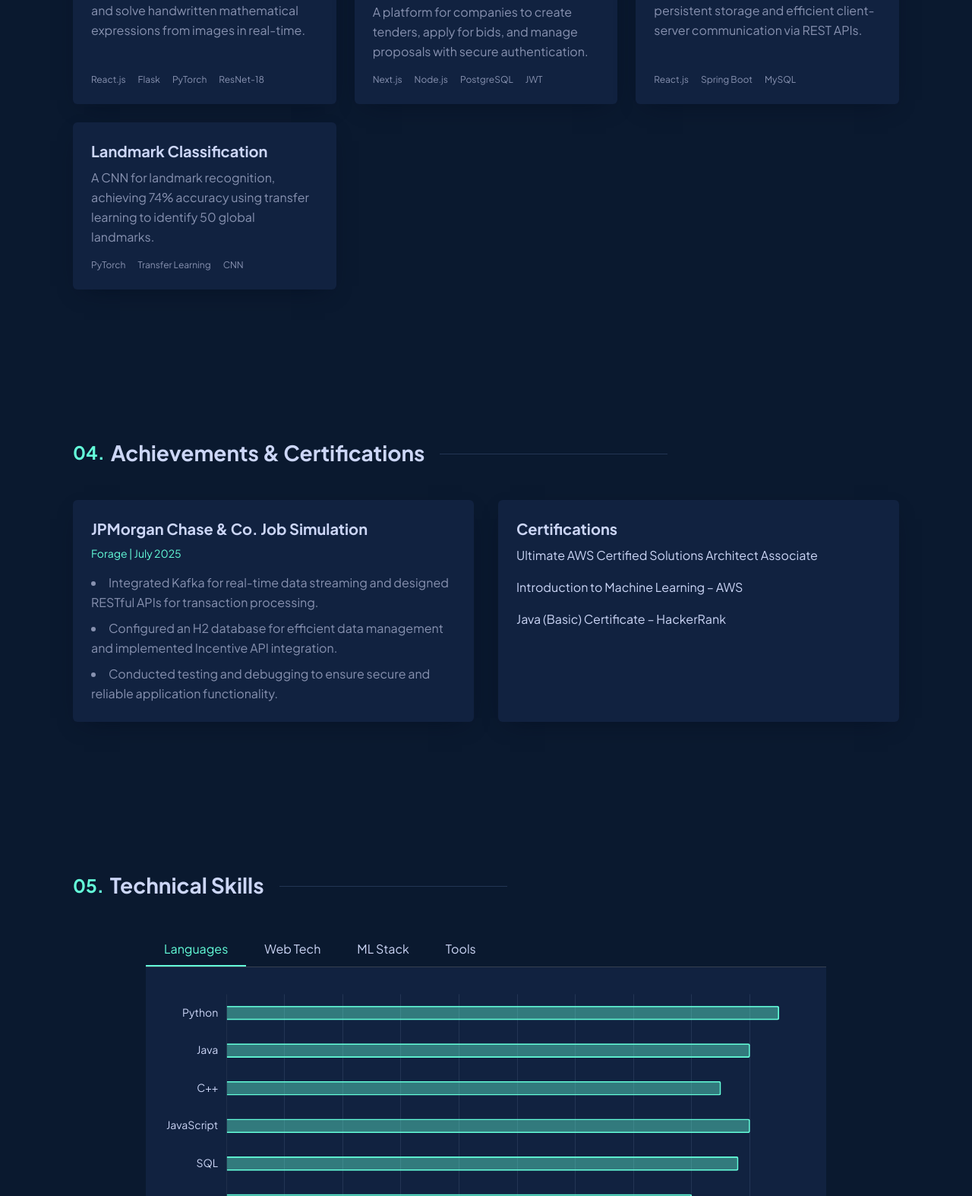
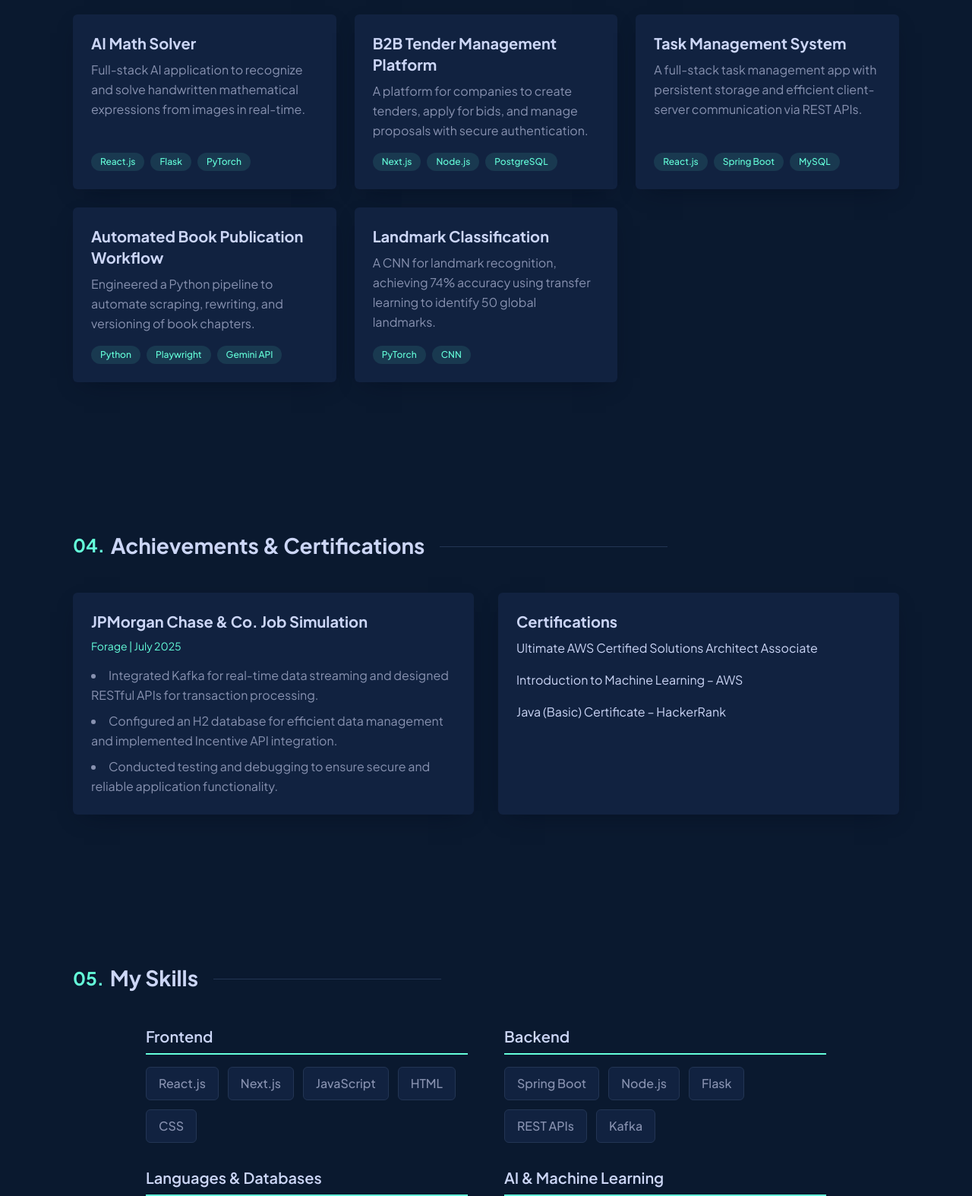
Before and after one commit to UmeshRaju/portfolio, a plain HTML site: page index.html in a window 1280 px wide. Shown: the part 2136-3710 px from the top of the page at 76% size. Drawn offline with nearby package versions, Linux system fonts and the light colour scheme.

Commit message:
Update index.html
redesigned the technical skills section

```diff
--- a/index.html
+++ b/index.html
@@ -22,16 +22,16 @@
         1. Hero: A strong, immediate statement of identity and value proposition.
         2. About: A concise narrative to build personal connection.
         3. Experience: Chronological proof of professional capability.
-        4. Projects: A grid-based showcase of key work.
-        5. Achievements: A new section to highlight the JPMC simulation and certifications with interactive links.
-        6. Skills: A redesigned, interactive tabbed dashboard for technical abilities.
+        4. Projects: A redesigned grid-based showcase where skills are directly tied to project outcomes.
+        5. Achievements: Highlights certifications and the JPMC simulation.
+        6. Skills: A new, visually organized grid of skill tags inspired by user feedback.
         7. Contact: A clear and direct call-to-action.
         This structure is optimized for recruiter engagement, presenting the most critical information in a visually compelling and easily navigable format.
     -->
     <!--
         Visualization & Content Choices:
-        - Report Info: Technical Skills List -> Goal: Organize & Inform -> Viz/Presentation Method: Interactive Tabbed Interface with Horizontal Bar Charts -> Interaction: Click tabs to switch displayed chart -> Justification: Modernizes the UI, saves vertical space, and allows focused exploration of skill categories. -> Library/Method: Chart.js (Canvas), Vanilla JS for tab logic.
-        - Report Info: Projects/Experience -> Goal: Organize & Detail -> Viz/Presentation Method: Elevated, glassmorphism-inspired cards -> Interaction: Subtle lift-and-glow on hover -> Justification: Modern UI pattern that makes each item feel distinct and important. -> Library/Method: Tailwind CSS, Vanilla JS for animations.
+        - Report Info: Projects/Experience -> Goal: Organize & Detail -> Viz/Presentation Method: Elevated cards with prominent technology tags -> Interaction: Subtle lift-and-glow on hover -> Justification: Modern UI pattern that directly links skills to tangible projects, which is highly effective for recruiters. -> Library/Method: Tailwind CSS.
+        - Report Info: Technical Skills List -> Goal: Provide a quick keyword reference -> Viz/Presentation Method: A categorized grid of skill "pills" or "tags" -> Interaction: None, designed for maximum scannability -> Justification: Complements the project section by providing a simple, honest list of competencies without ambiguous ratings. -> Library/Method: Tailwind CSS.
         - Report Info: Certifications -> Goal: Provide Proof & Interact -> Viz/Presentation Method: Clickable list items with hover animations -> Interaction: Hover to animate, click to open certificate link in new tab -> Justification: Provides verifiable proof of credentials in an engaging, non-intrusive way. -> Library/Method: HTML `<a>` tags, CSS transitions.
     -->
     <!-- CONFIRMATION: NO SVG graphics used. NO Mermaid JS used. -->
@@ -82,12 +82,6 @@
             transform: translateY(-7px);
             box-shadow: 0 20px 30px -15px rgba(2,12,27,0.7);
         }
-        .chart-container {
-            position: relative;
-            width: 100%;
-            height: 320px;
-            max-height: 350px;
-        }
         .fade-in-section {
             opacity: 0;
             transform: translateY(20px);
@@ -96,14 +90,6 @@
         .fade-in-section.is-visible {
             opacity: 1;
             transform: translateY(0);
-        }
-        .skill-tab {
-            border-bottom: 2px solid transparent;
-            transition: all 0.3s ease;
-        }
-        .skill-tab.active {
-            color: #64ffda;
-            border-bottom-color: #64ffda;
         }
         .certificate-link {
             display: block;
@@ -116,6 +102,19 @@
         .certificate-link:hover {
             color: #64ffda;
             background-color: rgba(100, 255, 218, 0.1);
+        }
+        .tech-tag {
+            background-color: rgba(100, 255, 218, 0.1);
+            color: #64ffda;
+        }
+        .skill-pill {
+            background-color: #112240;
+            border: 1px solid #233554;
+            transition: all 0.3s ease;
+        }
+        .skill-pill:hover {
+            transform: translateY(-3px);
+            border-color: #64ffda;
         }
     </style>
 </head>
@@ -184,6 +183,11 @@
                                         <p class="text-sm">Intermediate Education</p>
                                         <p class="text-xs text-slate">2019 - 2021 | 95.3%</p>
                                     </div>
+                                    <div>
+                                        <h4 class="font-bold text-light-slate">Narayana E-Techno School</h4>
+                                        <p class="text-sm">SSC (10th Class)</p>
+                                        <p class="text-xs text-slate">May 2019 | CGPA: 9.8 / 10.0</p>
+                                    </div>
                                 </div>
                             </div>
                         </div>
@@ -200,9 +204,9 @@
                         <h3 class="text-xl font-bold text-light-slate">Software Developer – Capstone Project</h3>
                         <p class="text-lg text-slate mb-4">Puducherry Technological University</p>
                         <ul class="list-disc list-inside space-y-2 text-md">
-                            <li>Led a team in developing the "AI Math Solver," a full-stack AI platform, as a core requirement for the B.Tech degree.</li>
-                            <li>Architected a deep learning pipeline using ResNet-18, GAT, and a Transformer decoder for high-accuracy image-to-LaTeX conversion.</li>
-                            <li>Achieved a 59.57% Expression Recognition Rate on the challenging CROHME 2019 dataset.</li>
+                            <li>Led a team to develop this capstone project, fulfilling a core requirement for the B.Tech in Computer Science degree.</li>
+                            <li>Architected a full-stack AI platform that recognizes and solves complex handwritten mathematical expressions in real-time.</li>
+                            <li>Engineered a ResNet-18, GAT, and Transformer pipeline, achieving a **59.57% ExpRate** on the CROHME2019 dataset.</li>
                         </ul>
                      </div>
                 </div>
@@ -214,29 +218,45 @@
                     <div class="card-base rounded-md p-6 flex flex-col">
                         <h3 class="text-xl font-bold mb-2 text-light-slate">AI Math Solver</h3>
                         <p class="text-slate mb-4 flex-grow">Full-stack AI application to recognize and solve handwritten mathematical expressions from images in real-time.</p>
-                        <div class="flex flex-wrap gap-x-4 gap-y-2 text-xs text-slate mt-auto">
-                            <span>React.js</span><span>Flask</span><span>PyTorch</span><span>ResNet-18</span>
+                        <div class="flex flex-wrap gap-2 text-xs mt-auto">
+                            <span class="tech-tag font-medium py-1 px-3 rounded-full">React.js</span>
+                            <span class="tech-tag font-medium py-1 px-3 rounded-full">Flask</span>
+                            <span class="tech-tag font-medium py-1 px-3 rounded-full">PyTorch</span>
                         </div>
                     </div>
                     <div class="card-base rounded-md p-6 flex flex-col">
                         <h3 class="text-xl font-bold mb-2 text-light-slate">B2B Tender Management Platform</h3>
                         <p class="text-slate mb-4 flex-grow">A platform for companies to create tenders, apply for bids, and manage proposals with secure authentication.</p>
-                        <div class="flex flex-wrap gap-x-4 gap-y-2 text-xs text-slate mt-auto">
-                            <span>Next.js</span><span>Node.js</span><span>PostgreSQL</span><span>JWT</span>
+                        <div class="flex flex-wrap gap-2 text-xs mt-auto">
+                            <span class="tech-tag font-medium py-1 px-3 rounded-full">Next.js</span>
+                            <span class="tech-tag font-medium py-1 px-3 rounded-full">Node.js</span>
+                            <span class="tech-tag font-medium py-1 px-3 rounded-full">PostgreSQL</span>
                         </div>
                     </div>
                     <div class="card-base rounded-md p-6 flex flex-col">
                         <h3 class="text-xl font-bold mb-2 text-light-slate">Task Management System</h3>
                         <p class="text-slate mb-4 flex-grow">A full-stack task management app with persistent storage and efficient client-server communication via REST APIs.</p>
-                        <div class="flex flex-wrap gap-x-4 gap-y-2 text-xs text-slate mt-auto">
-                            <span>React.js</span><span>Spring Boot</span><span>MySQL</span>
+                        <div class="flex flex-wrap gap-2 text-xs mt-auto">
+                            <span class="tech-tag font-medium py-1 px-3 rounded-full">React.js</span>
+                            <span class="tech-tag font-medium py-1 px-3 rounded-full">Spring Boot</span>
+                            <span class="tech-tag font-medium py-1 px-3 rounded-full">MySQL</span>
+                        </div>
+                    </div>
+                     <div class="card-base rounded-md p-6 flex flex-col">
+                        <h3 class="text-xl font-bold mb-2 text-light-slate">Automated Book Publication Workflow</h3>
+                        <p class="text-slate mb-4 flex-grow">Engineered a Python pipeline to automate scraping, rewriting, and versioning of book chapters.</p>
+                        <div class="flex flex-wrap gap-2 text-xs mt-auto">
+                            <span class="tech-tag font-medium py-1 px-3 rounded-full">Python</span>
+                            <span class="tech-tag font-medium py-1 px-3 rounded-full">Playwright</span>
+                            <span class="tech-tag font-medium py-1 px-3 rounded-full">Gemini API</span>
                         </div>
                     </div>
                     <div class="card-base rounded-md p-6 flex flex-col">
                         <h3 class="text-xl font-bold mb-2 text-light-slate">Landmark Classification</h3>
                         <p class="text-slate mb-4 flex-grow">A CNN for landmark recognition, achieving 74% accuracy using transfer learning to identify 50 global landmarks.</p>
-                        <div class="flex flex-wrap gap-x-4 gap-y-2 text-xs text-slate mt-auto">
-                            <span>PyTorch</span><span>Transfer Learning</span><span>CNN</span>
+                        <div class="flex flex-wrap gap-2 text-xs mt-auto">
+                            <span class="tech-tag font-medium py-1 px-3 rounded-full">PyTorch</span>
+                            <span class="tech-tag font-medium py-1 px-3 rounded-full">CNN</span>
                         </div>
                     </div>
                 </div>
@@ -266,17 +286,47 @@
             </section>
 
             <section id="skills" class="py-24 fade-in-section">
-                <h2 class="section-heading text-light-slate font-bold"><span class="text-accent text-2xl mr-2">05.</span>Technical Skills</h2>
-                <div class="max-w-4xl mx-auto">
-                    <div class="flex border-b border-gray-700">
-                        <button class="skill-tab active py-2 px-6 text-light-slate" data-skill="languages">Languages</button>
-                        <button class="skill-tab py-2 px-6 text-light-slate" data-skill="web">Web Tech</button>
-                        <button class="skill-tab py-2 px-6 text-light-slate" data-skill="ml">ML Stack</button>
-                        <button class="skill-tab py-2 px-6 text-light-slate" data-skill="tools">Tools</button>
+                <h2 class="section-heading text-light-slate font-bold"><span class="text-accent text-2xl mr-2">05.</span>My Skills</h2>
+                <div class="max-w-4xl mx-auto grid md:grid-cols-2 gap-x-12 gap-y-8">
+                    <div>
+                        <h3 class="text-xl font-semibold text-light-slate mb-4 border-b-2 border-accent pb-2">Frontend</h3>
+                        <div class="flex flex-wrap gap-3">
+                            <span class="skill-pill font-medium py-2 px-4 rounded-md text-slate">React.js</span>
+                            <span class="skill-pill font-medium py-2 px-4 rounded-md text-slate">Next.js</span>
+                            <span class="skill-pill font-medium py-2 px-4 rounded-md text-slate">JavaScript</span>
+                            <span class="skill-pill font-medium py-2 px-4 rounded-md text-slate">HTML</span>
+                            <span class="skill-pill font-medium py-2 px-4 rounded-md text-slate">CSS</span>
+                        </div>
                     </div>
-                    <div class="bg-light-navy p-6 rounded-b-md">
-                        <div class="chart-container">
-                            <canvas id="skillsChart"></canvas>
+                    <div>
+                        <h3 class="text-xl font-semibold text-light-slate mb-4 border-b-2 border-accent pb-2">Backend</h3>
+                        <div class="flex flex-wrap gap-3">
+                            <span class="skill-pill font-medium py-2 px-4 rounded-md text-slate">Spring Boot</span>
+                            <span class="skill-pill font-medium py-2 px-4 rounded-md text-slate">Node.js</span>
+                            <span class="skill-pill font-medium py-2 px-4 rounded-md text-slate">Flask</span>
+                            <span class="skill-pill font-medium py-2 px-4 rounded-md text-slate">REST APIs</span>
+                            <span class="skill-pill font-medium py-2 px-4 rounded-md text-slate">Kafka</span>
+                        </div>
+                    </div>
+                    <div>
+                        <h3 class="text-xl font-semibold text-light-slate mb-4 border-b-2 border-accent pb-2">Languages & Databases</h3>
+                        <div class="flex flex-wrap gap-3">
+                            <span class="skill-pill font-medium py-2 px-4 rounded-md text-slate">Python</span>
+                            <span class="skill-pill font-medium py-2 px-4 rounded-md text-slate">Java</span>
+                            <span class="skill-pill font-medium py-2 px-4 rounded-md text-slate">C++</span>
+                            <span class="skill-pill font-medium py-2 px-4 rounded-md text-slate">SQL</span>
+                            <span class="skill-pill font-medium py-2 px-4 rounded-md text-slate">MySQL</span>
+                            <span class="skill-pill font-medium py-2 px-4 rounded-md text-slate">C</span>
+                        </div>
+                    </div>
+                    <div>
+                        <h3 class="text-xl font-semibold text-light-slate mb-4 border-b-2 border-accent pb-2">AI & Machine Learning</h3>
+                        <div class="flex flex-wrap gap-3">
+                            <span class="skill-pill font-medium py-2 px-4 rounded-md text-slate">PyTorch</span>
+                            <span class="skill-pill font-medium py-2 px-4 rounded-md text-slate">NumPy & Pandas</span>
+                            <span class="skill-pill font-medium py-2 px-4 rounded-md text-slate">Scikit-learn</span>
+                            <span class="skill-pill font-medium py-2 px-4 rounded-md text-slate">Gemini API</span>
+                            <span class="skill-pill font-medium py-2 px-4 rounded-md text-slate">AWS SageMaker</span>
                         </div>
                     </div>
                 </div>
@@ -351,98 +401,6 @@
             faders.forEach(fader => {
                 appearOnScroll.observe(fader);
             });
-
-            const skillsData = {
-                languages: {
-                    labels: ['Python', 'Java', 'C++', 'JavaScript', 'SQL', 'C'],
-                    data: [95, 90, 85, 90, 88, 80]
-                },
-                web: {
-                    labels: ['React.js', 'Spring Boot', 'Next.js', 'Node.js', 'Flask', 'REST APIs'],
-                    data: [90, 88, 85, 85, 80, 95]
-                },
-                ml: {
-                    labels: ['PyTorch', 'NumPy', 'Pandas', 'Scikit-learn', 'Matplotlib', 'AWS SageMaker'],
-                    data: [90, 95, 92, 88, 85, 75]
-                },
-                tools: {
-                    labels: ['Git', 'VS Code', 'Postman', 'Docker', 'Kafka', 'AWS (Beginner)'],
-                    data: [95, 98, 90, 80, 78, 70]
-                }
-            };
-
-            const ctx = document.getElementById('skillsChart').getContext('2d');
-            let skillsChart;
-
-            const chartOptions = {
-                indexAxis: 'y',
-                responsive: true,
-                maintainAspectRatio: false,
-                scales: {
-                    x: {
-                        beginAtZero: true,
-                        grid: { color: '#233554' },
-                        ticks: { display: false }
-                    },
-                    y: {
-                        grid: { display: false },
-                        ticks: {
-                            font: { size: 14, family: "'Plus Jakarta Sans', sans-serif" },
-                            color: '#ccd6f6'
-                        }
-                    }
-                },
-                plugins: {
-                    legend: { display: false },
-                    tooltip: {
-                        enabled: true,
-                        backgroundColor: '#0a192f',
-                        titleFont: { family: "'Plus Jakarta Sans', sans-serif" },
-                        bodyFont: { family: "'Plus Jakarta Sans', sans-serif" },
-                        callbacks: {
-                            label: function(context) { return ''; }
-                        }
-                    }
-                },
-                animation: {
-                    duration: 1000,
-                    easing: 'easeInOutQuart'
-                }
-            };
-
-            function updateChart(skillCategory) {
-                const { labels, data } = skillsData[skillCategory];
-                if (skillsChart) {
-                    skillsChart.destroy();
-                }
-                skillsChart = new Chart(ctx, {
-                    type: 'bar',
-                    data: {
-                        labels: labels,
-                        datasets: [{
-                            data: data,
-                            backgroundColor: 'rgba(100, 255, 218, 0.4)',
-                            borderColor: '#64ffda',
-                            borderWidth: 1,
-                            borderRadius: 2,
-                            barThickness: 18
-                        }]
-                    },
-                    options: chartOptions
-                });
-            }
-
-            const skillTabs = document.querySelectorAll('.skill-tab');
-            skillTabs.forEach(tab => {
-                tab.addEventListener('click', () => {
-                    skillTabs.forEach(t => t.classList.remove('active'));
-                    tab.classList.add('active');
-                    updateChart(tab.dataset.skill);
-                });
-            });
-
-            // Initial chart load
-            updateChart('languages');
         });
     </script>
 
```
